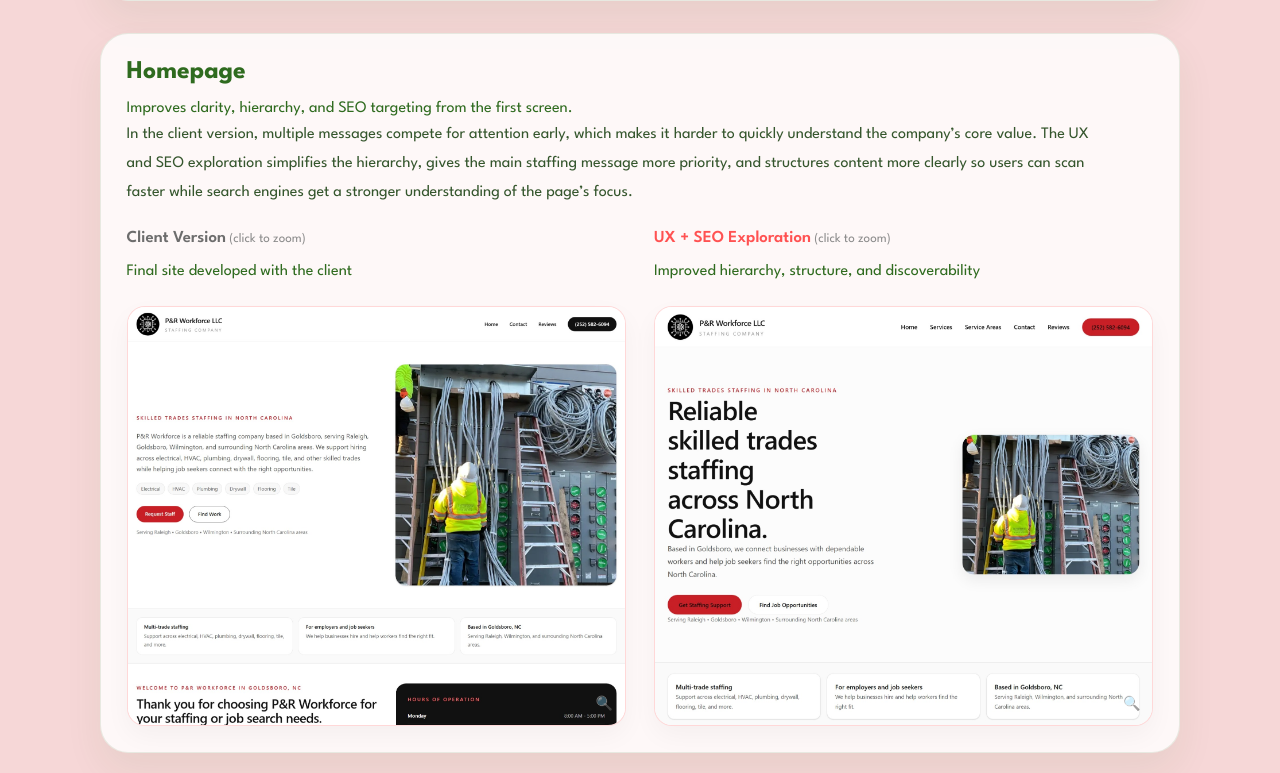
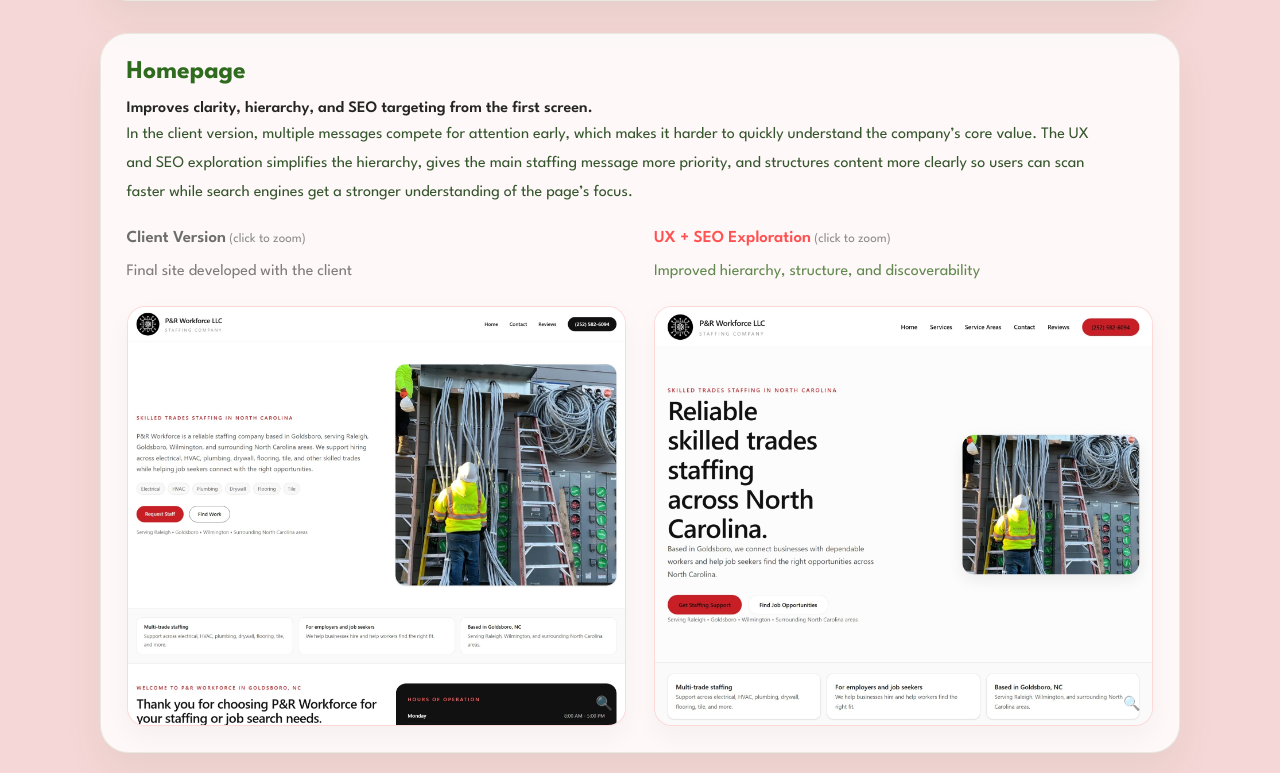
Before and after one commit to natalia-santiago/myportfolio-site, a Next.js app: page /portfolio/pr-workforce/ux in a window 1280 px wide. Shown: the part 1007-1780 px from the top of the page. Built offline with nearby package versions, Linux system fonts and the light colour scheme; a web font is replaced by a local one.

Commit message:
Exploration page improved

```diff
--- a/app/portfolio/pr-workforce/ux/page.tsx
+++ b/app/portfolio/pr-workforce/ux/page.tsx
@@ -36,7 +36,9 @@ function ComparisonSection({
               {title}
             </h2>
 
-            <p className="ux-comparison-takeaway">{takeaway}</p>
+            <p className="ux-comparison-takeaway text-[1rem] font-semibold text-black/85">
+              {takeaway}
+            </p>
 
             <p className="portfolio-project-description ux-comparison-description">
               {description}
@@ -45,11 +47,11 @@ function ComparisonSection({
 
           <div className="ux-comparison-grid">
             <div className="ux-comparison-column">
-              <p className="ux-comparison-label ux-comparison-label-client">
+              <p className="ux-comparison-label ux-comparison-label-client text-black/65">
                 Client Version
               </p>
 
-              <p className="ux-comparison-subtitle">
+              <p className="ux-comparison-subtitle text-black/50">
                 Final site developed with the client
               </p>
 
@@ -73,11 +75,11 @@ function ComparisonSection({
             </div>
 
             <div className="ux-comparison-column">
-              <p className="ux-comparison-label ux-comparison-label-ux">
+              <p className="ux-comparison-label ux-comparison-label-ux text-[#2e6417]">
                 UX + SEO Exploration
               </p>
 
-              <p className="ux-comparison-subtitle ux-comparison-subtitle-improved">
+              <p className="ux-comparison-subtitle ux-comparison-subtitle-improved text-[#2e6417]/75">
                 Improved hierarchy, structure, and discoverability
               </p>
 
@@ -87,7 +89,7 @@ function ComparisonSection({
                 onClick={() => setSelectedImage(after)}
                 aria-label={`Open ${title} UX and SEO exploration`}
               >
-                <div className="portfolio-project-image-wrap portfolio-hover-zoom ux-comparison-image-wrap ux-comparison-image-wrap-improved">
+                <div className="portfolio-project-image-wrap portfolio-hover-zoom ux-comparison-image-wrap ux-comparison-image-wrap-improved ring-1 ring-[#2e6417]/12">
                   <img
                     src={after}
                     alt={afterAlt}
@@ -241,7 +243,7 @@ export default function PRWorkforceUXPage() {
         />
 
         <section className="portfolio-grid-section">
-          <article className="portfolio-project-card text-center">
+          <article className="portfolio-project-card text-center pt-8">
             <h2 className="portfolio-project-title">Reflection</h2>
 
             <p className="portfolio-project-description">
@@ -264,8 +266,8 @@ export default function PRWorkforceUXPage() {
             <p className="portfolio-project-description">
               While the client version reflects real collaboration and client
               priorities, this alternative approach shows how thoughtful UX and
-              SEO refinements can create a clearer user journey, support
-              stronger discoverability, and improve the overall experience.
+              SEO refinements can create a clearer user journey, stronger search
+              visibility, and a more effective website overall.
             </p>
           </article>
         </section>
```
